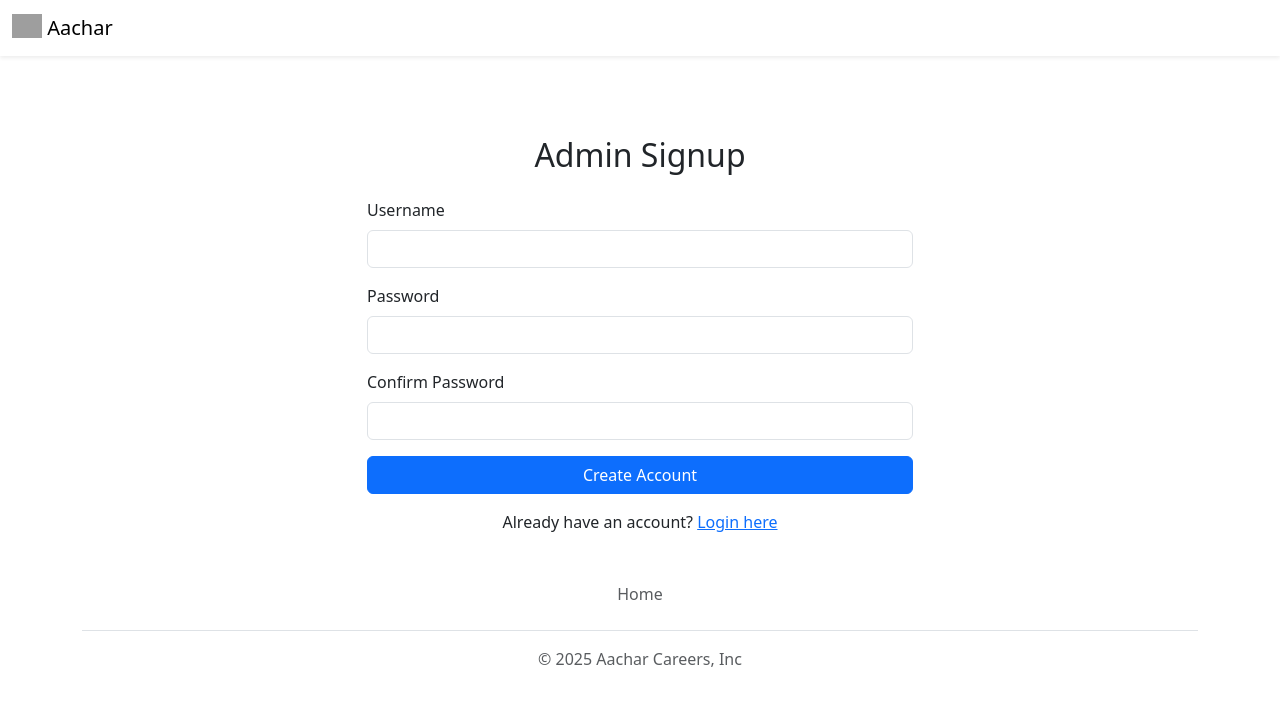
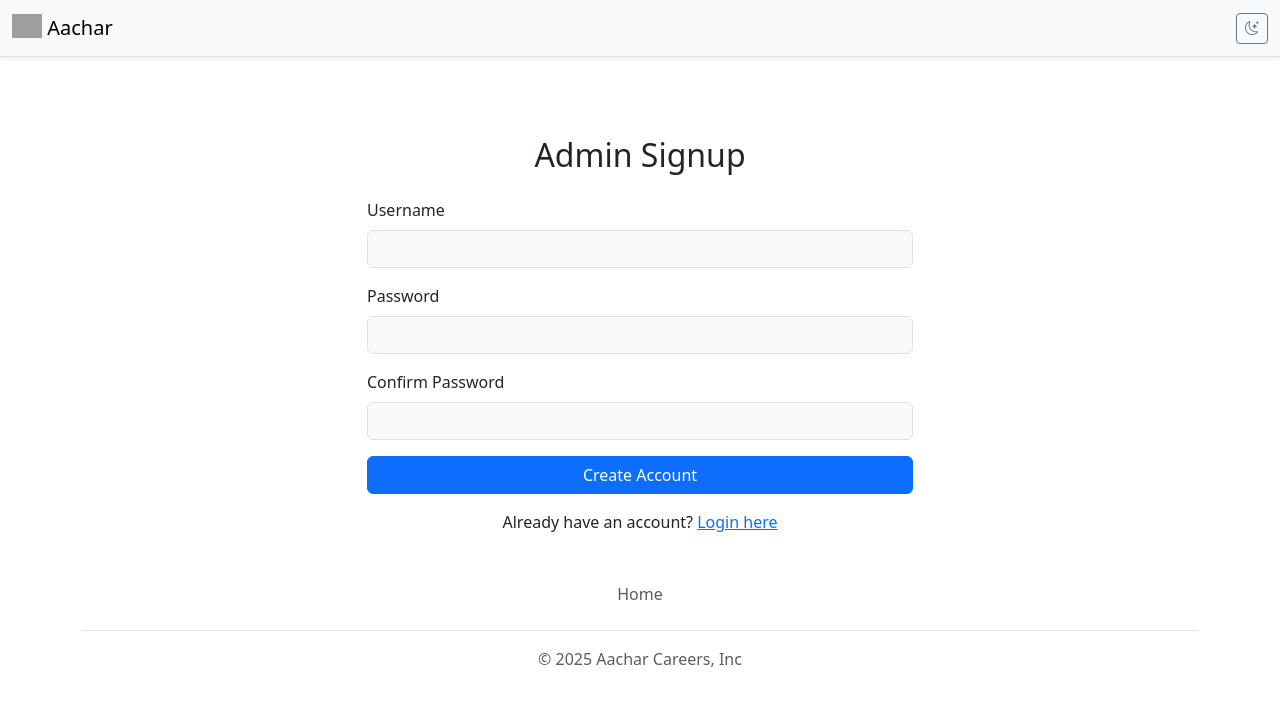
Before and after one commit to aa98-45556443355666/careers_website, a Flask app: page /admin/signup in a window 1280 px wide. Shown: the top 726 px of the page. Run offline with Flask 3, Linux system fonts and the light colour scheme; grey boxes are pictures that could not be loaded.

Commit message:
added dark mode theme

```diff
--- /dev/null
+++ b/static/css/themes.css
@@ -0,0 +1,46 @@
+:root {
+  --bg-color: #ffffff;
+  --text-color: #212529;
+  --card-bg: #f8f9fa;
+  --border-color: #dee2e6;
+  --link-color: #0d6efd;
+  --btn-bg: #f8f9fa;
+}
+
+[data-bs-theme="dark"] {
+  --bg-color: #1a1a1a;
+  --text-color: #e9ecef;
+  --card-bg: #2d2d2d;
+  --border-color: #495057;
+  --link-color: #85d3ff;
+  --btn-bg: #343a40;
+}
+
+body {
+  background-color: var(--bg-color);
+  color: var(--text-color);
+  transition: all 0.3s ease;
+}
+
+.navbar {
+  background-color: var(--card-bg) !important;
+  border-bottom: 1px solid var(--border-color);
+}
+
+.custom-card {
+  background-color: var(--card-bg);
+  border: 1px solid var(--border-color);
+  border-radius: 0.375rem;
+}
+
+.form-control {
+  background-color: var(--card-bg);
+  color: var(--text-color);
+  border-color: var(--border-color);
+}
+
+.table {
+  --bs-table-bg: var(--card-bg);
+  --bs-table-color: var(--text-color);
+  --bs-table-border-color: var(--border-color);
+}
--- /dev/null
+++ b/static/js/theme.js
@@ -0,0 +1,19 @@
+document.addEventListener('DOMContentLoaded', () => {
+  const themeToggle = document.getElementById('themeToggle');
+  const savedTheme = localStorage.getItem('theme') || 'light';
+
+  const setTheme = (theme) => {
+    document.documentElement.setAttribute('data-bs-theme', theme);
+    localStorage.setItem('theme', theme);
+    themeToggle.innerHTML = theme === 'dark' ?
+      '<i class="bi bi-sun"></i>' :
+      '<i class="bi bi-moon-stars"></i>';
+  };
+
+  themeToggle.addEventListener('click', () => {
+    const currentTheme = document.documentElement.getAttribute('data-bs-theme');
+    setTheme(currentTheme === 'dark' ? 'light' : 'dark');
+  });
+
+  setTheme(savedTheme);
+});
--- a/templates/admin_dashboard.html
+++ b/templates/admin_dashboard.html
@@ -6,6 +6,8 @@
     <meta name="viewport" content="width=device-width, initial-scale=1">
      <link rel="icon" href="{{ url_for('static', filename='favicon.ico') }}" type="image/x-icon">
     <link href="https://cdn.jsdelivr.net/npm/bootstrap@5.3.5/dist/css/bootstrap.min.css" rel="stylesheet" integrity="sha384-SgOJa3DmI69IUzQ2PVdRZhwQ+dy64/BUtbMJw1MZ8t5HZApcHrRKUc4W0kG879m7" crossorigin="anonymous">
+    <link rel="stylesheet" href="{{ url_for('static', filename='css/themes.css') }}">
+    <link rel="stylesheet" href="https://cdn.jsdelivr.net/npm/bootstrap-icons@1.11.3/font/bootstrap-icons.min.css">
   </head>
   <body>
     {% include 'navbar.html' %}
@@ -16,7 +18,7 @@
       </div>
 
       <div class="table-responsive">
-        <table class="table table-hover align-middle">
+        <table class="table table-hover align-middle" style="background-color: var(--card-bg);">
           <thead class="table-light">
             <tr>
               <th>Job Title</th>
@@ -58,5 +60,6 @@
     {% include 'footer.html' %}
 
     <script src="https://cdn.jsdelivr.net/npm/bootstrap@5.3.5/dist/js/bootstrap.bundle.min.js" integrity="sha384-SgOJa3DmI69IUzQ2PVdRZhwQ+dy64/BUtbMJw1MZ8t5HZApcHrRKUc4W0kG879m7" crossorigin="anonymous"></script>
+    <script src="{{ url_for('static', filename='js/theme.js') }}"></script>
   </body>
 </html>
--- a/templates/admin_login.html
+++ b/templates/admin_login.html
@@ -6,6 +6,8 @@
     <meta name="viewport" content="width=device-width, initial-scale=1">
      <link rel="icon" href="{{ url_for('static', filename='favicon.ico') }}" type="image/x-icon">
     <link href="https://cdn.jsdelivr.net/npm/bootstrap@5.3.5/dist/css/bootstrap.min.css" rel="stylesheet" integrity="sha384-SgOJa3DmI69IUzQ2PVdRZhwQ+dy64/BUtbMJw1MZ8t5HZApcHrRKUc4W0kG879m7" crossorigin="anonymous">
+    <link rel="stylesheet" href="{{ url_for('static', filename='css/themes.css') }}">
+    <link rel="stylesheet" href="https://cdn.jsdelivr.net/npm/bootstrap-icons@1.11.3/font/bootstrap-icons.min.css">
   </head>
   <body>
     {% include 'navbar.html' %}
@@ -38,5 +40,6 @@
     {% include 'footer.html' %}
 
     <script src="https://cdn.jsdelivr.net/npm/bootstrap@5.3.5/dist/js/bootstrap.bundle.min.js" integrity="sha384-SgOJa3DmI69IUzQ2PVdRZhwQ+dy64/BUtbMJw1MZ8t5HZApcHrRKUc4W0kG879m7" crossorigin="anonymous"></script>
+    <script src="{{ url_for('static', filename='js/theme.js') }}"></script>
   </body>
 </html>
--- a/templates/admin_signup.html
+++ b/templates/admin_signup.html
@@ -6,6 +6,8 @@
     <meta name="viewport" content="width=device-width, initial-scale=1">
      <link rel="icon" href="{{ url_for('static', filename='favicon.ico') }}" type="image/x-icon">
     <link href="https://cdn.jsdelivr.net/npm/bootstrap@5.3.5/dist/css/bootstrap.min.css" rel="stylesheet">
+    <link rel="stylesheet" href="{{ url_for('static', filename='css/themes.css') }}">
+    <link rel="stylesheet" href="https://cdn.jsdelivr.net/npm/bootstrap-icons@1.11.3/font/bootstrap-icons.min.css">
   </head>
   <body>
     {% include 'navbar.html' %}
@@ -41,5 +43,6 @@
 
     {% include 'footer.html' %}
     <script src="https://cdn.jsdelivr.net/npm/bootstrap@5.3.5/dist/js/bootstrap.bundle.min.js"></script>
+    <script src="{{ url_for('static', filename='js/theme.js') }}"></script>
   </body>
 </html>
--- a/templates/application_submit.html
+++ b/templates/application_submit.html
@@ -6,12 +6,15 @@
       <meta name="viewport" content="width=device-width, initial-scale=1">
        <link rel="icon" href="{{ url_for('static', filename='favicon.ico') }}" type="image/x-icon">
        <link href="https://cdn.jsdelivr.net/npm/bootstrap@5.3.5/dist/css/bootstrap.min.css" rel="stylesheet" integrity="sha384-SgOJa3DmI69IUzQ2PVdRZhwQ+dy64/BUtbMJw1MZ8t5HZApcHrRKUc4W0kG879m7" crossorigin="anonymous">
+      <link rel="stylesheet" href="{{ url_for('static', filename='css/themes.css') }}">
+      <link rel="stylesheet" href="https://cdn.jsdelivr.net/npm/bootstrap-icons@1.11.3/font/bootstrap-icons.min.css">
     </head>
     <body>
       {% include 'navbar.html' %}
       {% include 'banner.html'%}
 
       <div class="container">
+        <div class="custom-card p-4">
          <h1 class="text-center mt-2 mb-4"> Aachar Careers</h1>
         <p>Your application for the role of <b>{{job['title']}}</b> has been submitted successfully. We will review your application and get back to you soon.</p>
       <h5>Full Name</h5>
@@ -26,7 +29,9 @@
       <div class='mb-2'>{{application['work_experience']}}</div>
       <h5>CV Link</h5>
       <div class='mb-2'>{{application['cv_link']}}</div>
+           </div>
       </div>
        {% include 'footer.html' %}
+      <script src="{{ url_for('static', filename='js/theme.js') }}"></script>
     </body>
   </html>
--- a/templates/home.html
+++ b/templates/home.html
@@ -1,11 +1,13 @@
 <!DOCTYPE html>
-  <html>
+  <html data-bs-theme="light">
     <head>
       <title>Careers</title>
       <meta charset="utf-8">
       <meta name="viewport" content="width=device-width, initial-scale=1">
       <link rel="icon" href="{{ url_for('static', filename='favicon.ico') }}" type="image/x-icon">
        <link href="https://cdn.jsdelivr.net/npm/bootstrap@5.3.5/dist/css/bootstrap.min.css" rel="stylesheet" integrity="sha384-SgOJa3DmI69IUzQ2PVdRZhwQ+dy64/BUtbMJw1MZ8t5HZApcHrRKUc4W0kG879m7" crossorigin="anonymous">
+      <link rel="stylesheet" href="{{ url_for('static', filename='css/themes.css') }}">
+      <link rel="stylesheet" href="https://cdn.jsdelivr.net/npm/bootstrap-icons@1.11.3/font/bootstrap-icons.min.css">
 
 
 
@@ -35,5 +37,6 @@
 
       </div>
       {% include 'footer.html' %}
+      <script src="{{ url_for('static', filename='js/theme.js') }}"></script>
     </body>
   </html>
--- a/templates/jobwebpage.html
+++ b/templates/jobwebpage.html
@@ -6,12 +6,15 @@
     <meta name="viewport" content="width=device-width, initial-scale=1">
      <link rel="icon" href="{{ url_for('static', filename='favicon.ico') }}" type="image/x-icon">
      <link href="https://cdn.jsdelivr.net/npm/bootstrap@5.3.5/dist/css/bootstrap.min.css" rel="stylesheet" integrity="sha384-SgOJa3DmI69IUzQ2PVdRZhwQ+dy64/BUtbMJw1MZ8t5HZApcHrRKUc4W0kG879m7" crossorigin="anonymous">
+    <link rel="stylesheet" href="{{ url_for('static', filename='css/themes.css') }}">
+    <link rel="stylesheet" href="https://cdn.jsdelivr.net/npm/bootstrap-icons@1.11.3/font/bootstrap-icons.min.css">
   </head>
   <body>
     {% include 'navbar.html' %}
     {% include 'banner.html'%}
     <div class="container">
       <h1 class="text-center mt-2 mb-4"> Aachar Careers</h1>
+    <div class="custom-card p-4 mb-4">
     <h3 class='mb-2'>{{job.title}}</h3>
     <p class='lead mt-0'>{{job.location}}</p>
     <h4>Responsibilities</h4>
@@ -33,8 +36,11 @@
 
     <h4>Salary</h4>
     <p>{{job.currency}} {{job.salary}}</p>
+    </div>
       {% include 'form_apply.html'%}
     </div>
+
      {% include 'footer.html' %}
+    <script src="{{ url_for('static', filename='js/theme.js') }}"></script>
   </body>
 </html>
--- a/templates/navbar.html
+++ b/templates/navbar.html
@@ -1,11 +1,18 @@
-<nav class="navbar shadow-sm fixed-top bg-white">
+<nav class="navbar shadow-sm fixed-top bg-body">
   <div class="container-fluid d-flex justify-content-between align-items-center">
     <a class="navbar-brand" href="/">
-      <img src="https://plus.unsplash.com/premium_photo-1674479813017-312c6fe99786?w=600&auto=format&fit=crop&q=60&ixlib=rb-4.0.3&ixid=M3wxMjA3fDB8MHxzZWFyY2h8MjV8fGNhcmVlciUyMGxvZ29zfGVufDB8fDB8fHww" alt="Logo" width="30" height="24" class="d-inline-block align-text-top">
+      <img src="https://plus.unsplash.com/premium_photo-1674479813017-312c6fe99786?w=600&auto=format&fit=crop&q=60&ixlib=rb-4.0.3&ixid=M3wxMjA3fDB8MHxzZWFyY2h8MjV8fGNhcmVlciUyMGxvZ29zfGVufDB8fDB8fHww"
+           alt="Logo" width="30" height="24"
+           class="d-inline-block align-text-top">
       Aachar
     </a>
 
-    <div>
+    <div class="d-flex align-items-center gap-2">
+      <!-- Theme Toggle -->
+      <button id="themeToggle" class="btn btn-sm btn-outline-secondary">
+        <i class="bi bi-moon-stars"></i>
+      </button>
+
       {% if request.path == '/' %}
         {% if session.get('admin_logged_in') %}
           <a class="btn btn-outline-primary me-2" href="/admin/dashboard">Dashboard</a>
```
